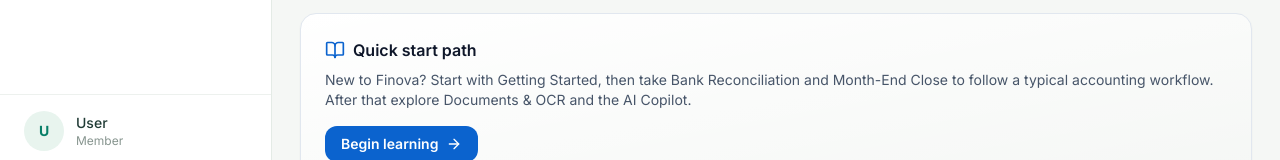
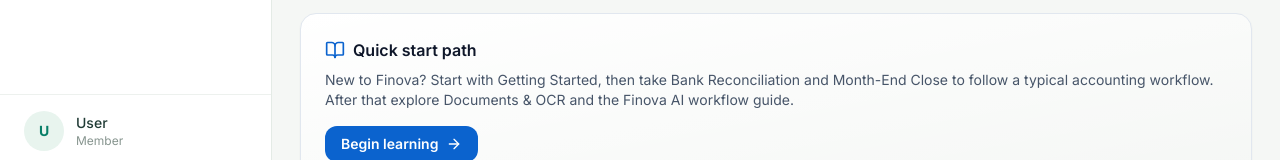
Before and after one commit to Ella-tec/finova, a Next.js app: page /dashboard/learning in a window 1280 px wide. Shown: the part 2457-2617 px from the top of the page. Built offline with nearby package versions, Linux system fonts and the light colour scheme; no server answers.

Commit message:
fix: align Learning Center guidance with current Finova AI capabilities

```diff
--- a/src/app/(dashboard)/dashboard/learning/page.tsx
+++ b/src/app/(dashboard)/dashboard/learning/page.tsx
@@ -118,7 +118,7 @@ export default function DashboardLearningPage() {
         <p className="mt-2 text-sm text-slate-600">
           New to Finova? Start with Getting Started, then take Bank Reconciliation and Month-End
           Close to follow a typical accounting workflow. After that explore Documents & OCR and the
-          AI Copilot.
+          Finova AI workflow guide.
         </p>
         <Link
           href="/learning/getting-started"
```
